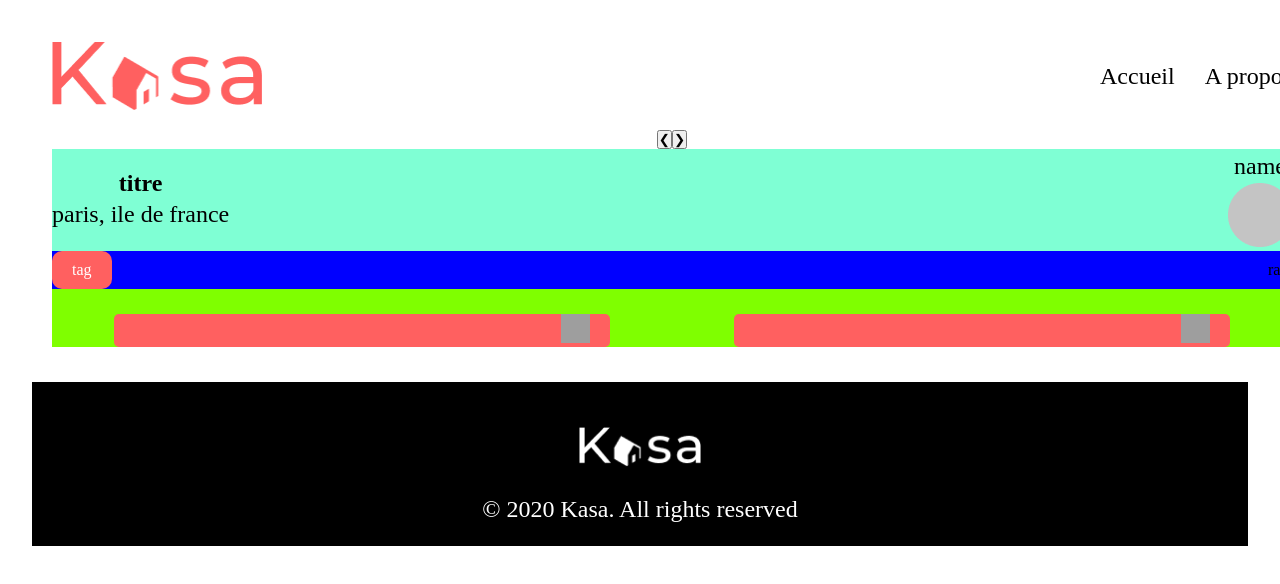
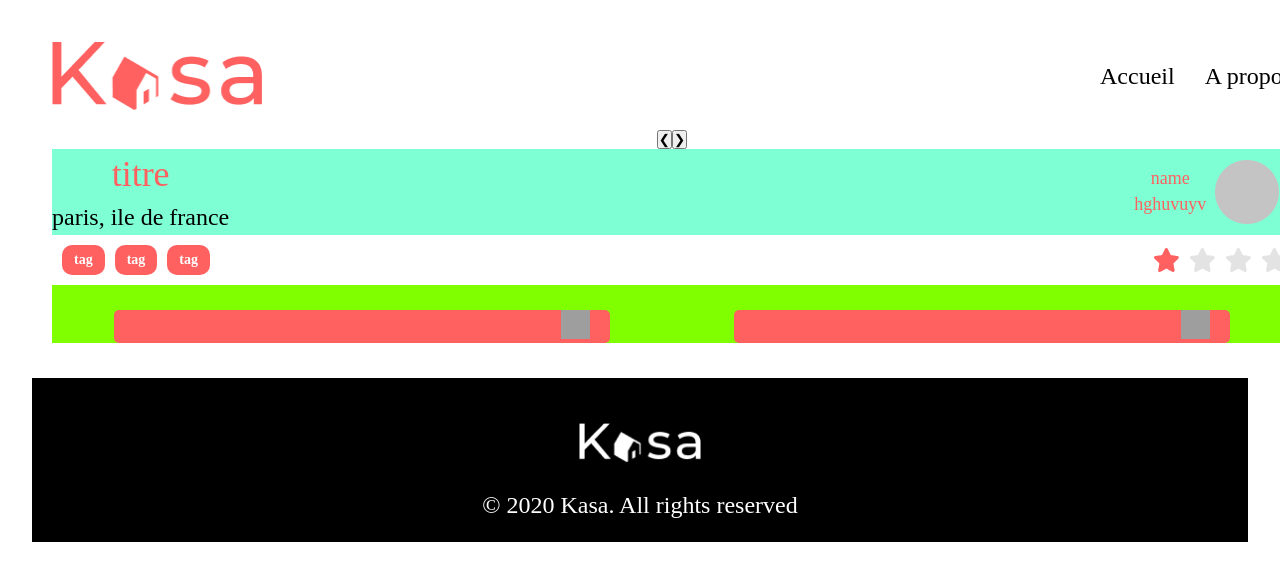
Before and after one commit to SAMIYAghb/kaza, a React (Vite) app in the folder kaza/: page /House/1 in a window 1280 px wide. Shown: the top 584 px of the page. Built offline with nearby package versions, Linux system fonts and the light colour scheme; grey boxes are pictures that could not be loaded.

Commit message:
"house UI"

```diff
--- a/kaza/src/pages/House/House.jsx
+++ b/kaza/src/pages/House/House.jsx
@@ -2,14 +2,17 @@
 import Navigation from './../../components/Navigation/Navigation';
 import Footer from './../../components/Footer/Footer';
 import Carrousel from './../../components/Carrousel/Carrousel';
-// import data from '../../data/logements.json'
+import data from '../../data/logements.json'
 import Container from './../../components/Container/Container';
 import host from '../../assets/Host.png'
 import style from './House.module.css'
 import Collapse from './../../components/Collapse/Collapse';
+import active from '../../assets/star-active.png'
+import inactive from '../../assets/star-inactive.png'
 
 const House = () => {
-
+  const house = data.map((ele)=>{return ele});
+  // console.log(house);
   return (
     <>
       <Navigation />
@@ -26,23 +29,31 @@ const House = () => {
         {/* )}       */}
         <>
           <Carrousel />
+
           <div className="houseBody">
             <div className={style.houseHeader}>
-              <div className="houseInfo">
-                <h2>titre</h2>
+              <div className={style.houseInfo}>
+                <h2 className={style.houseITitle}>titre{house.title} </h2>
                 <p>paris, ile de france</p>
               </div>
-              <div className="host">
-                <p>name</p>
-                <img src={host} alt="" />
+              <div className={style.host}>
+                <p className={style.hostName}>name hghuvuyv</p>
+                <img src={host} alt="" className={style.hostImg}/>
               </div>
             </div>
             <div className={style.houseContent}>
                 <div className={style.tags}>
                   <div className={style.tag}>tag</div>
+                  <div className={style.tag}>tag</div>
+                  <div className={style.tag}>tag</div>
                 </div>
 
-                <div className={style.rate}>rate</div>
+                <div className={style.rates}>
+                  <img src={active} alt="rate" className={style.rate}/>
+                  <img src={inactive} alt="rate" className={style.rate}/>
+                  <img src={inactive} alt="rate" className={style.rate}/>
+                  <img src={inactive} alt="rate" className={style.rate}/>
+                </div>
             </div>
             <div className={style.houseCollapses}>
               <div className={style.houseCollapse}><Collapse/></div>
--- a/kaza/src/pages/House/House.module.css
+++ b/kaza/src/pages/House/House.module.css
@@ -5,25 +5,65 @@
     justify-content: space-between;
     align-items: center;
 }
+.houseITitle{
+    color: #FF6060;
+    font-size: 36px;
+    font-weight: 500;
+    line-height: 51.34px;
+}
+.host{
+    display: flex;
+    justify-content: center;
+    align-items: center;
+    /* gap: 10px; */
+}
+.hostName{
+    font-size: 18px;
+    font-weight: 500;
+    line-height: 25.67px;
+    color: #FF6060;
+    width: 50%;
+}
+.hostImg{
+    width: 64px;
+    height: 64px;
+    object-fit: cover;
+}
 .houseContent{
-    background-color: blue;
     display: flex;
     justify-content: space-between;
     align-items: center;
 }
 .tags{
-
+    display: flex;
+    justify-content: space-between;
+    align-items: center;
+    gap: 10px;
+    padding: 10px;
 }
 .tag{
     background-color: #FF6060;
     color: #fff;
-    padding: 10px 20px;
+    padding: 5px 12px;
     border-radius: 10px ;
+    font-size: 14px;
+    font-weight: 700;
+    line-height: 19.96px;
+}
+.rates{
+    display: flex;
+    justify-content: space-between;
+    align-items: center;
+    /* gap: 8px; */
+}
+.rate{
+    width: 36px;
+    height: 36px;
 }
 .houseCollapses{
     background-color: brown;
     display: flex;
-    justify-content: space-between;
+    justify-content: center;
     align-items: center;
 }
 .houseCollapse{
```
Also changed, not shown: kaza/src/assets/star-active.png (added), kaza/src/assets/star-inactive.png (added).
